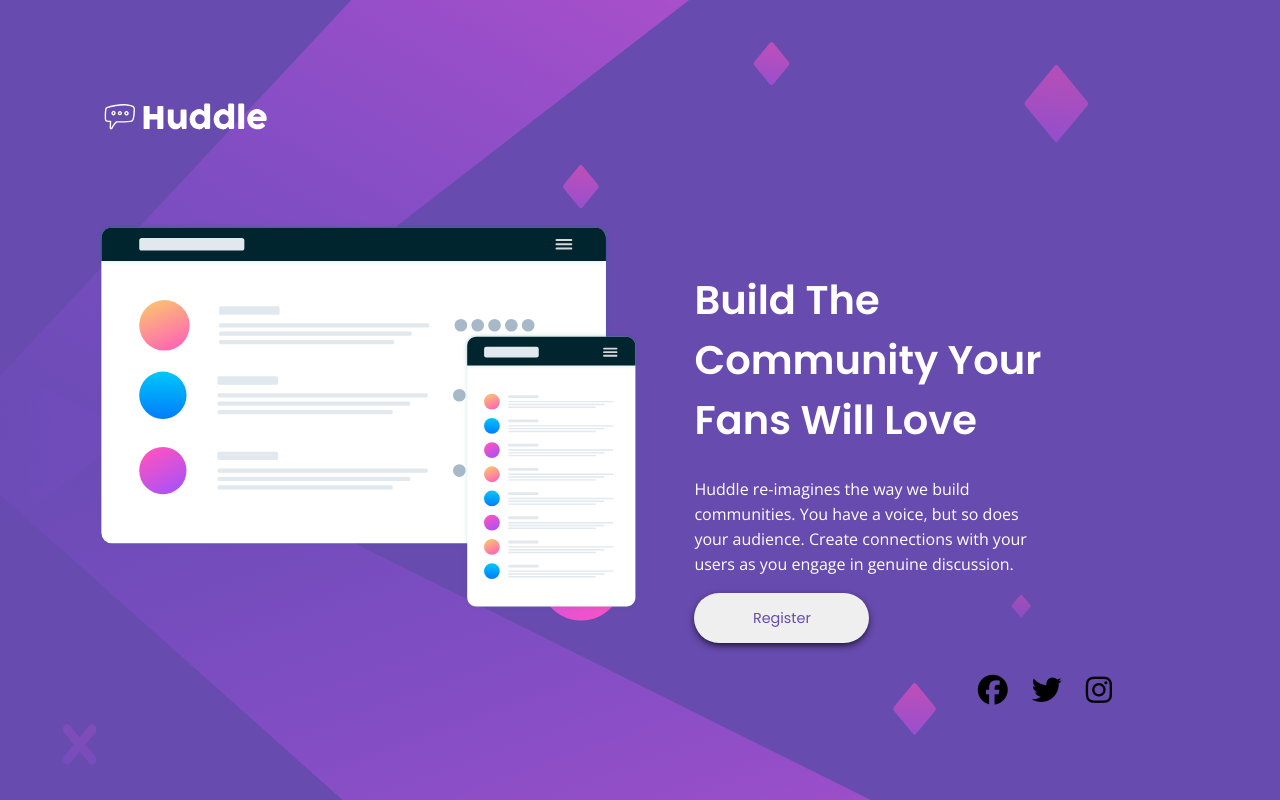
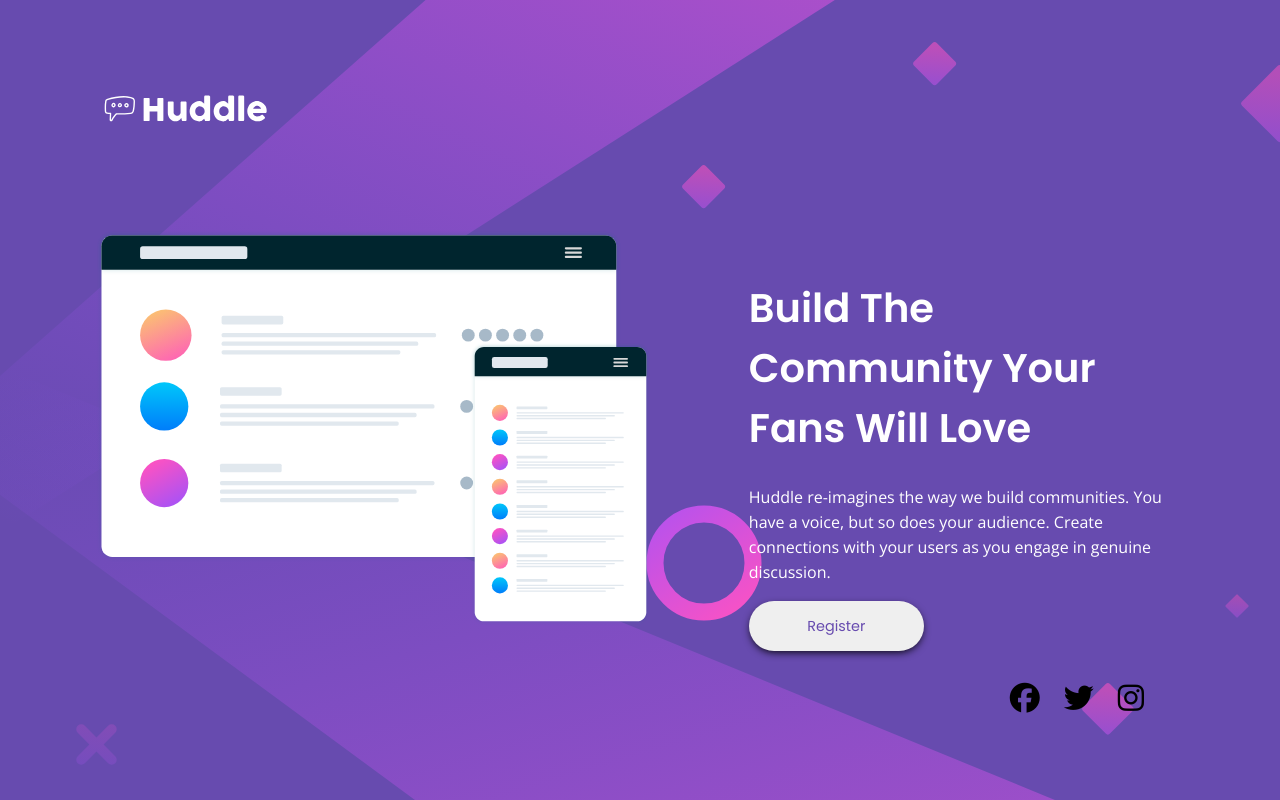
Before and after one commit to DebabrataBanik/huddle-landing-page-with-single-introductory-section-master, a plain HTML site: page index.html in a window 1280 px wide. Drawn offline with nearby package versions, Linux system fonts and the light colour scheme.

Commit message:
Update style.css

```diff
--- a/style.css
+++ b/style.css
@@ -97,7 +97,6 @@ footer{
     background: url(images/bg-desktop.svg);
     background-color: var(--violet);
     background-repeat: no-repeat;
-    background-size: 85vw 100vh;
     padding: 0;
   }
   .container{
@@ -112,14 +111,14 @@ footer{
     flex-direction: row;
     /* align-items: center; */
     justify-content: space-between;
-    margin-block: 5rem 2rem;
+    margin-block: 6rem 2rem;
   }
   .hero-image__container{
-    width: 50%;
+    width: 51%;
     margin: 0;
   }
   .hero-content{
-    width: 45%;
+    width: 40%;
   }
   h1{
     text-align: left;
@@ -129,7 +128,7 @@ footer{
   }
   p{
     text-align: left;
-    margin-right: 8rem;
+    margin-right: .5rem;
   }
   button{
     display: block;
@@ -142,7 +141,7 @@ footer{
 
   footer{
     align-self: flex-end;
-    margin-right: 4rem;
+    margin-right: 2rem;
   }
   .icon{
     margin-right: .5rem;
```
